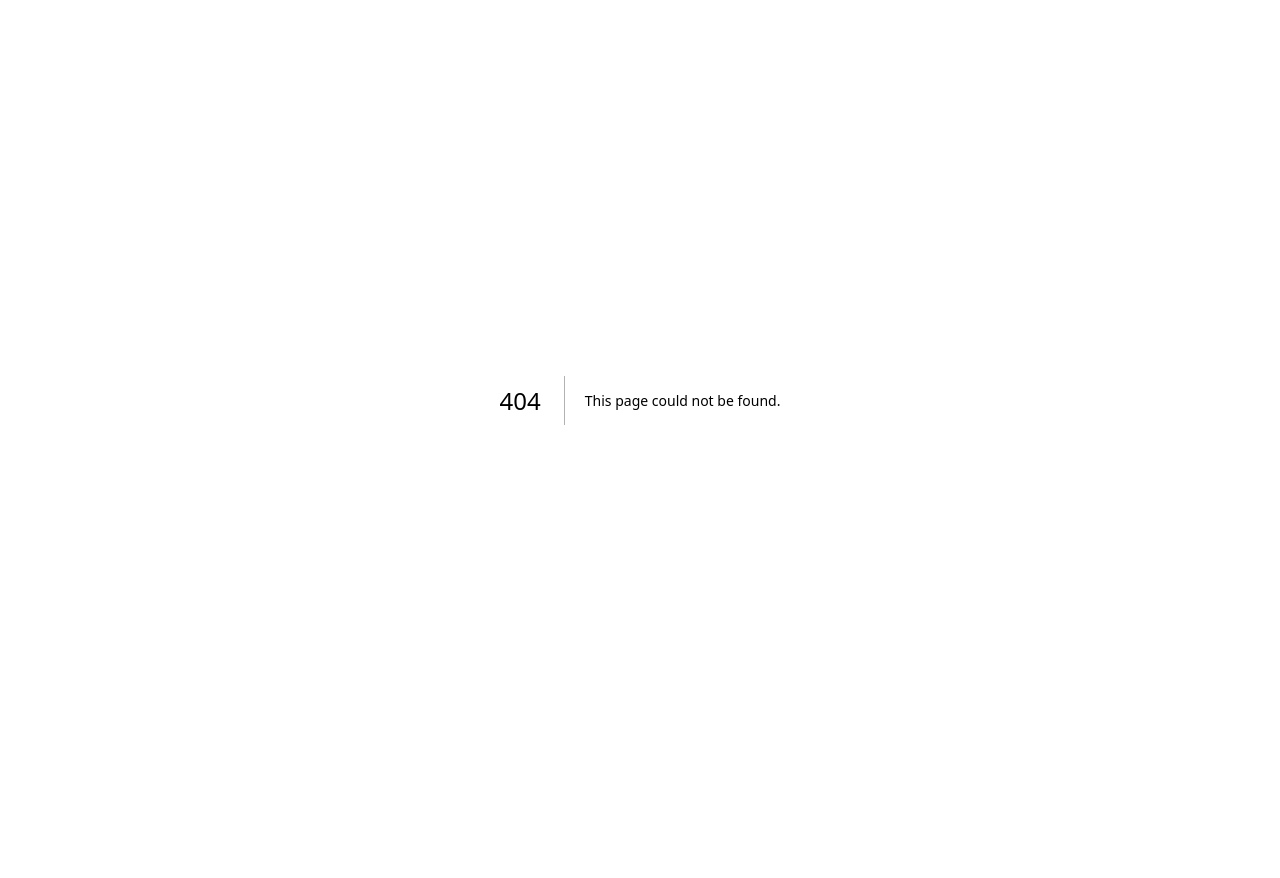
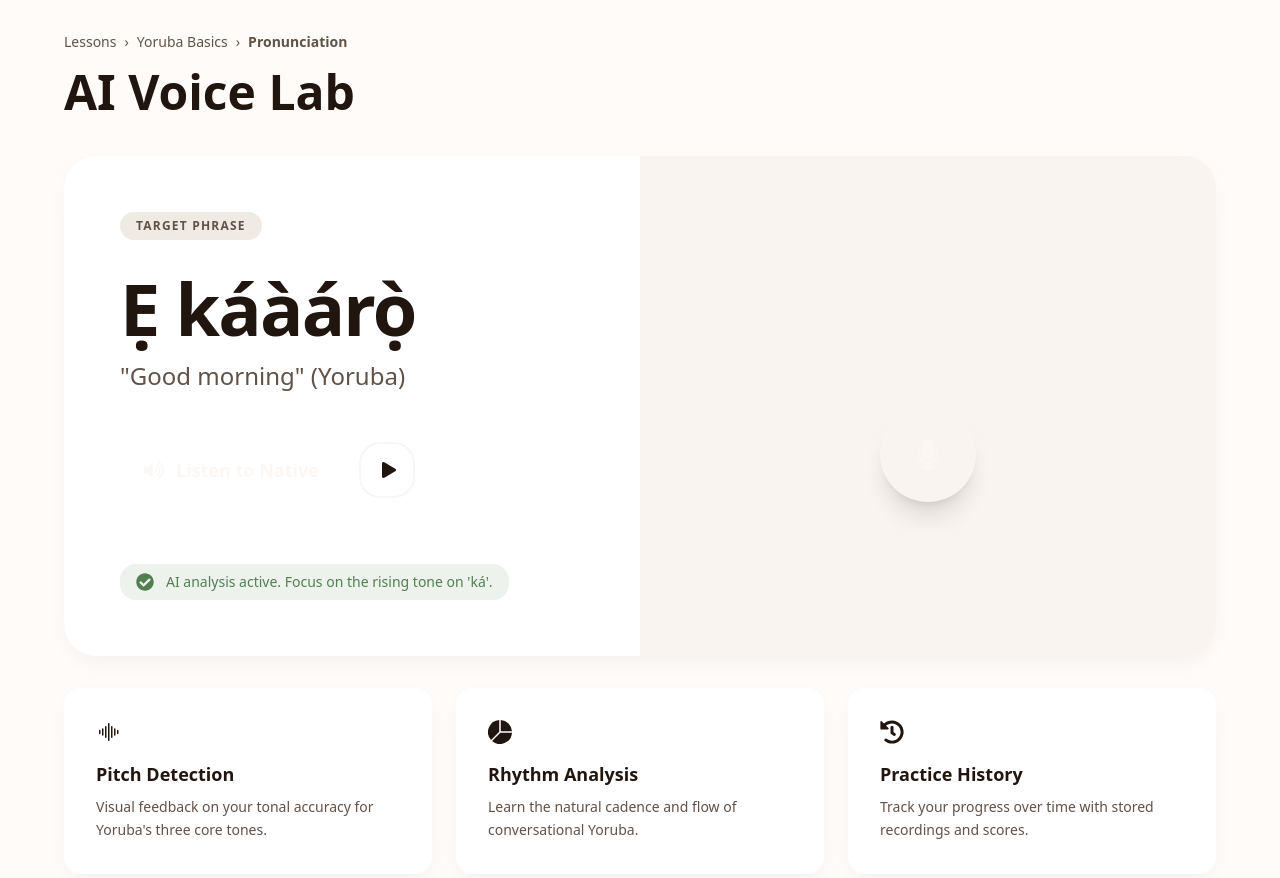
Before and after one commit to khomohzie/afrolingo, a Next.js app in the folder frontend/: page /practice in a window 1280 px wide. Before the commit this address had no page. Shown: the top 878 px of the page. Before the commit the page ends 800 px from the top, so only its background shows below. Built offline with nearby package versions, Linux system fonts and the light colour scheme.

Commit message:
feat: add PracticePage with recording and analysis features

```diff
--- /dev/null
+++ b/frontend/src/pages/practice.tsx
@@ -0,0 +1,206 @@
+import React, { useState, useCallback } from 'react';
+import Head from 'next/head';
+import Link from 'next/link';
+import {
+  FaMicrophone,
+  FaVolumeUp,
+  FaPlay,
+  FaStop,
+  FaCheckCircle,
+  FaHistory
+} from 'react-icons/fa';
+import { BsSoundwave, BsPieChartFill } from 'react-icons/bs';
+
+// --- Types ---
+interface PhraseData {
+  id: string;
+  targetPhrase: string;
+  translation: string;
+  language: string;
+  toneFocus: string;
+}
+
+interface FeatureCardProps {
+  title: string;
+  description: string;
+  icon: React.ReactNode;
+}
+
+// --- Mock Data ---
+const CURRENT_PHRASE: PhraseData = {
+  id: 'phrase-1',
+  targetPhrase: 'Ẹ káàárọ̀',
+  translation: '"Good morning" (Yoruba)',
+  language: 'Yoruba',
+  toneFocus: "rising tone on 'ká'",
+};
+
+export default function PracticePage() {
+  // --- State Hooks for Interactivity ---
+  const [isRecording, setIsRecording] = useState<boolean>(false);
+  const [isPlayingNative, setIsPlayingNative] = useState<boolean>(false);
+  const [analysisStatus, setAnalysisStatus] = useState<'idle' | 'analyzing' | 'complete'>('idle');
+
+  // --- Handlers ---
+  const handleToggleRecord = useCallback(() => {
+    setIsRecording((prev) => !prev);
+    if (!isRecording) {
+      setAnalysisStatus('analyzing');
+      // Mocking an analysis completion after 3 seconds
+      setTimeout(() => setAnalysisStatus('complete'), 3000);
+    } else {
+      setAnalysisStatus('idle');
+    }
+  }, [isRecording]);
+
+  const handlePlayNative = useCallback(() => {
+    setIsPlayingNative(true);
+    // Logic to play audio goes here
+    setTimeout(() => setIsPlayingNative(false), 2000);
+  }, []);
+
+  return (
+    <>
+      <Head>
+        <title>Practice | AI Voice Lab - Afrolingo</title>
+      </Head>
+
+      {/* Main Container - Uses your custom surface color */}
+      <main className="min-h-screen bg-surface pt-8 pb-20 px-6 font-sans">
+        <div className="max-w-6xl mx-auto">
+
+          {/* Breadcrumbs */}
+          <nav className="flex items-center gap-2 text-sm text-on-surface-variant font-medium mb-4">
+            <Link href="/learn" className="hover:text-primary transition-colors">Lessons</Link>
+            <span>›</span>
+            <span>{CURRENT_PHRASE.language} Basics</span>
+            <span>›</span>
+            <span className="text-primary font-bold">Pronunciation</span>
+          </nav>
+
+          {/* Page Title */}
+          <h1 className="text-4xl md:text-5xl font-heading font-bold text-primary mb-10">
+            AI Voice Lab
+          </h1>
+
+          {/* Top Section: Split Grid */}
+          <div className="grid grid-cols-1 lg:grid-cols-2 gap-0 rounded-[2rem] overflow-hidden float-shadow mb-8">
+
+            {/* Left Panel: Target Phrase */}
+            <div className="bg-surface-container-lowest p-10 md:p-14 flex flex-col justify-center">
+              <div className="mb-8">
+                <span className="inline-block bg-surface-container px-4 py-1.5 rounded-full text-xs font-bold tracking-widest text-on-surface-variant uppercase">
+                  Target Phrase
+                </span>
+              </div>
+
+              <h2 className="text-6xl md:text-7xl font-heading font-bold text-primary mb-4 tracking-tight">
+                {CURRENT_PHRASE.targetPhrase}
+              </h2>
+              <p className="text-2xl text-on-surface-variant mb-12">
+                {CURRENT_PHRASE.translation}
+              </p>
+
+              <div className="flex items-center gap-4 mb-16">
+                <button
+                  onClick={handlePlayNative}
+                  className="btn-primary flex items-center gap-3 px-6 py-4 rounded-xl text-lg"
+                >
+                  <FaVolumeUp className="text-xl" />
+                  Listen to Native
+                </button>
+                <button
+                  className="w-14 h-14 flex items-center justify-center rounded-xl border-2 border-outline-variant text-primary hover:border-primary transition-colors"
+                  aria-label="Play slowly"
+                >
+                  <FaPlay className="ml-1" />
+                </button>
+              </div>
+
+              <div className="flex items-center gap-3 text-sm font-medium text-success bg-success/10 w-fit px-4 py-2 rounded-lg">
+                <FaCheckCircle className="text-lg" />
+                AI analysis active. Focus on the {CURRENT_PHRASE.toneFocus}.
+              </div>
+            </div>
+
+            {/* Right Panel: Recording Interface */}
+            <div className="bg-surface-container-low p-10 md:p-14 flex flex-col items-center justify-center relative min-h-[500px]">
+
+              {/* Mock Waveform */}
+              <div className="flex items-center justify-center gap-1.5 h-32 mb-16">
+                {[40, 60, 30, 80, 100, 60, 40, 90, 70, 50, 80, 40, 60].map((height, i) => (
+                  <div
+                    key={i}
+                    className={`w-2 rounded-full transition-all duration-300 ${isRecording ? 'bg-primary animate-pulse' : 'bg-primary/30'}`}
+                    style={{ height: `${height}%` }}
+                  />
+                ))}
+              </div>
+
+              {/* Record Button */}
+              <button
+                onClick={handleToggleRecord}
+                className={`w-24 h-24 rounded-full flex items-center justify-center text-3xl text-on-primary shadow-xl transition-all duration-300 hover:scale-105 ${
+                  isRecording ? 'bg-error animate-pulse' : 'bg-primary'
+                }`}
+              >
+                {isRecording ? <FaStop /> : <FaMicrophone />}
+              </button>
+
+              {/* Status Text */}
+              <div className="mt-8 text-center h-16">
+                {analysisStatus === 'analyzing' && (
+                  <>
+                    <h3 className="text-xl font-bold text-primary mb-1">Analyzing pronunciation...</h3>
+                    <p className="text-sm text-on-surface-variant">Comparing with 14,000+ native samples</p>
+                    <div className="w-48 h-1.5 bg-surface-container-high rounded-full mt-4 mx-auto overflow-hidden">
+                      <div className="h-full bg-primary w-1/2 animate-pulse rounded-full" />
+                    </div>
+                  </>
+                )}
+                {analysisStatus === 'complete' && (
+                  <h3 className="text-xl font-bold text-success">Analysis Complete!</h3>
+                )}
+              </div>
+            </div>
+          </div>
+
+          {/* Bottom Section: Features Grid */}
+          <div className="grid grid-cols-1 md:grid-cols-3 gap-6">
+            <FeatureCard
+              icon={<BsSoundwave />}
+              title="Pitch Detection"
+              description="Visual feedback on your tonal accuracy for Yoruba's three core tones."
+            />
+            <FeatureCard
+              icon={<BsPieChartFill />}
+              title="Rhythm Analysis"
+              description="Learn the natural cadence and flow of conversational Yoruba."
+            />
+            <FeatureCard
+              icon={<FaHistory />}
+              title="Practice History"
+              description="Track your progress over time with stored recordings and scores."
+            />
+          </div>
+
+        </div>
+      </main>
+    </>
+  );
+}
+
+// --- Subcomponents ---
+function FeatureCard({ icon, title, description }: FeatureCardProps) {
+  return (
+    <div className="bg-surface-container-lowest p-8 rounded-2xl float-shadow transition-transform hover:-translate-y-1">
+      <div className="text-2xl text-primary mb-4">
+        {icon}
+      </div>
+      <h3 className="font-heading font-bold text-lg text-primary mb-2">{title}</h3>
+      <p className="text-on-surface-variant text-sm leading-relaxed">
+        {description}
+      </p>
+    </div>
+  );
+}
```
